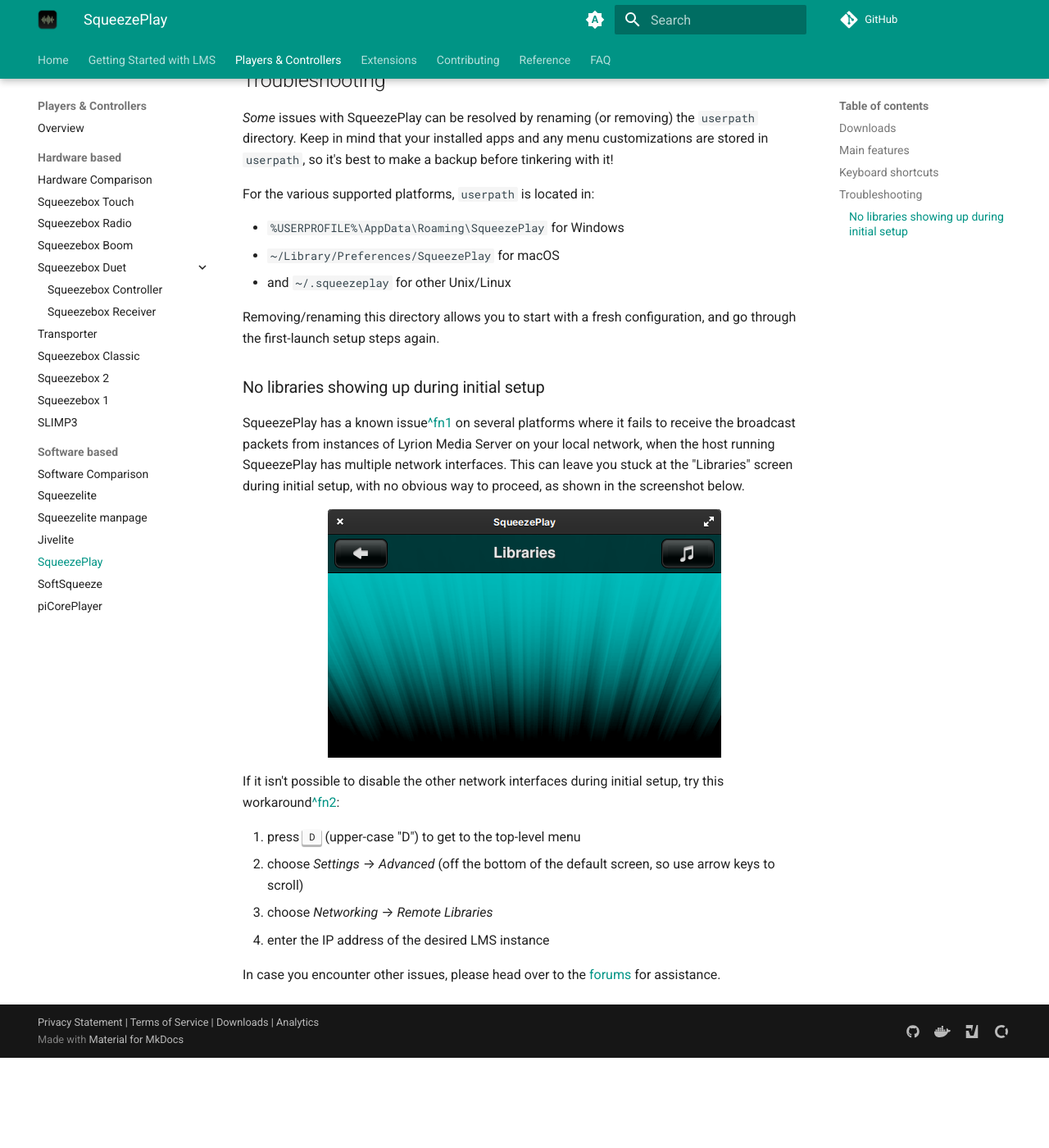
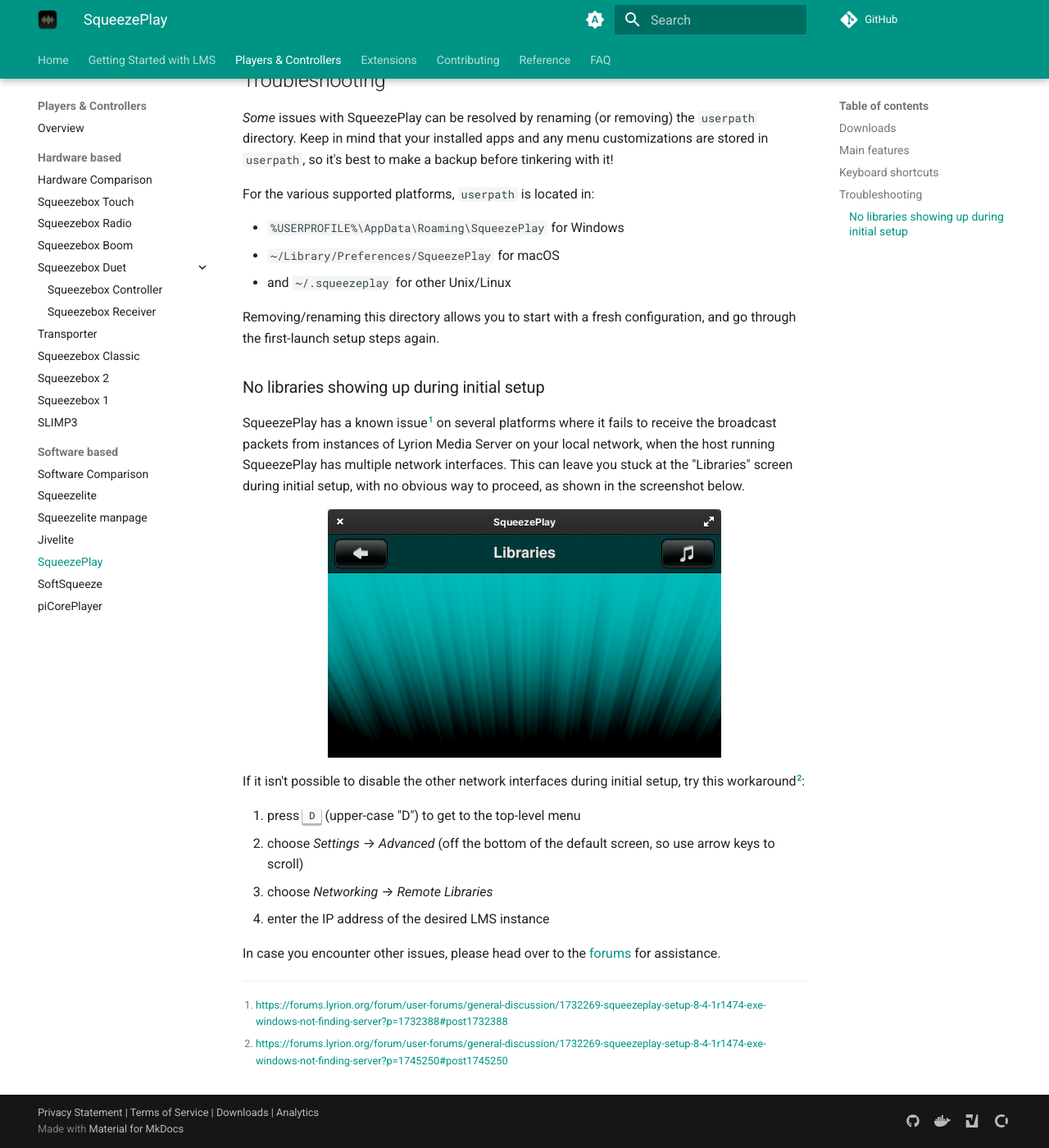
Before and after one commit to LMS-Community/lms-community.github.io, an MkDocs documentation site: the page built from docs/players-and-controllers/squeezeplay.md, in a window 1280 px wide and 1400 px high, scrolled down 1861 px. Shown: the whole window at 82% size. Built offline with MkDocs 1.6.1 and Material for MkDocs 9.7.7, drawn with Linux system fonts in a browser that asks for light colours; a script that is not in the unit is left out; plug-ins that fetch from the network failed and are left out; comment, search, counter and statistics services are not loaded; before the commit the page ends 3151 px from its top, so only the background shows below that; some of the changed lines change nothing that is shown.

Commit message:
SqueezePlay footnote fixes
Signed-off-by: Jake Angerman <kerneljake@users.noreply.github.com>

```diff
--- a/docs/players-and-controllers/squeezeplay.md
+++ b/docs/players-and-controllers/squeezeplay.md
@@ -91,5 +91,5 @@
 
 In case you encounter other issues, please head over to the [forums](https://forums.lyrion.org/forum/user-forums/general-discussion/93838-squeezeplay-for-windows-with-asio-directsound-wasapi-and-wdmks-device-support) for assistance.
 
-[^fn1]: https://forums.lyrion.org/forum/user-forums/general-discussion/1732269-squeezeplay-setup-8-4-1r1474-exe-windows-not-finding-server?p=1732388#post1732388
-[^fn2]: https://forums.lyrion.org/forum/user-forums/general-discussion/1732269-squeezeplay-setup-8-4-1r1474-exe-windows-not-finding-server?p=1745250#post1745250
+[^fn1]: [https://forums.lyrion.org/forum/user-forums/general-discussion/1732269-squeezeplay-setup-8-4-1r1474-exe-windows-not-finding-server?p=1732388#post1732388](https://forums.lyrion.org/forum/user-forums/general-discussion/1732269-squeezeplay-setup-8-4-1r1474-exe-windows-not-finding-server?p=1732388#post1732388)
+[^fn2]: [https://forums.lyrion.org/forum/user-forums/general-discussion/1732269-squeezeplay-setup-8-4-1r1474-exe-windows-not-finding-server?p=1745250#post1745250](https://forums.lyrion.org/forum/user-forums/general-discussion/1732269-squeezeplay-setup-8-4-1r1474-exe-windows-not-finding-server?p=1745250#post1745250)
--- a/mkdocs.yml
+++ b/mkdocs.yml
@@ -88,6 +88,7 @@
   - pymdownx.emoji:
       emoji_index: !!python/name:material.extensions.emoji.twemoji
       emoji_generator: !!python/name:material.extensions.emoji.to_svg
+  - footnotes
 
 nav:
   - Home: index.md
```
